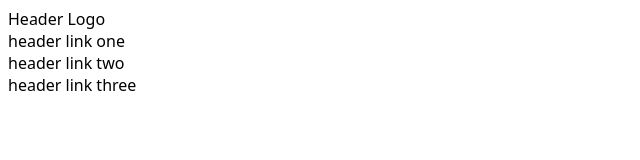
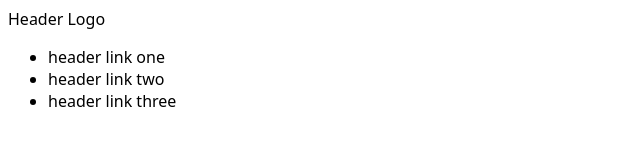
Before and after one commit to jsmith-code/landing-page-top, a plain HTML site: page index.html in a window 1280 px wide. Shown: the whole page, without its empty margins (0-640 px from the left). Drawn offline with Linux system fonts and the light colour scheme.

Commit message:
Organize header links
Group links in an unordered list

```diff
--- a/index.html
+++ b/index.html
@@ -10,9 +10,11 @@
     <header>
         <div>Header Logo</div>
 
-        <div>header link one</div>
-        <div>header link two</div>
-        <div>header link three</div>
+        <ul>
+            <li>header link one</li>
+            <li>header link two</li>
+            <li>header link three</li>
+        </ul>
     </header>
 </body>
 </html>
```
